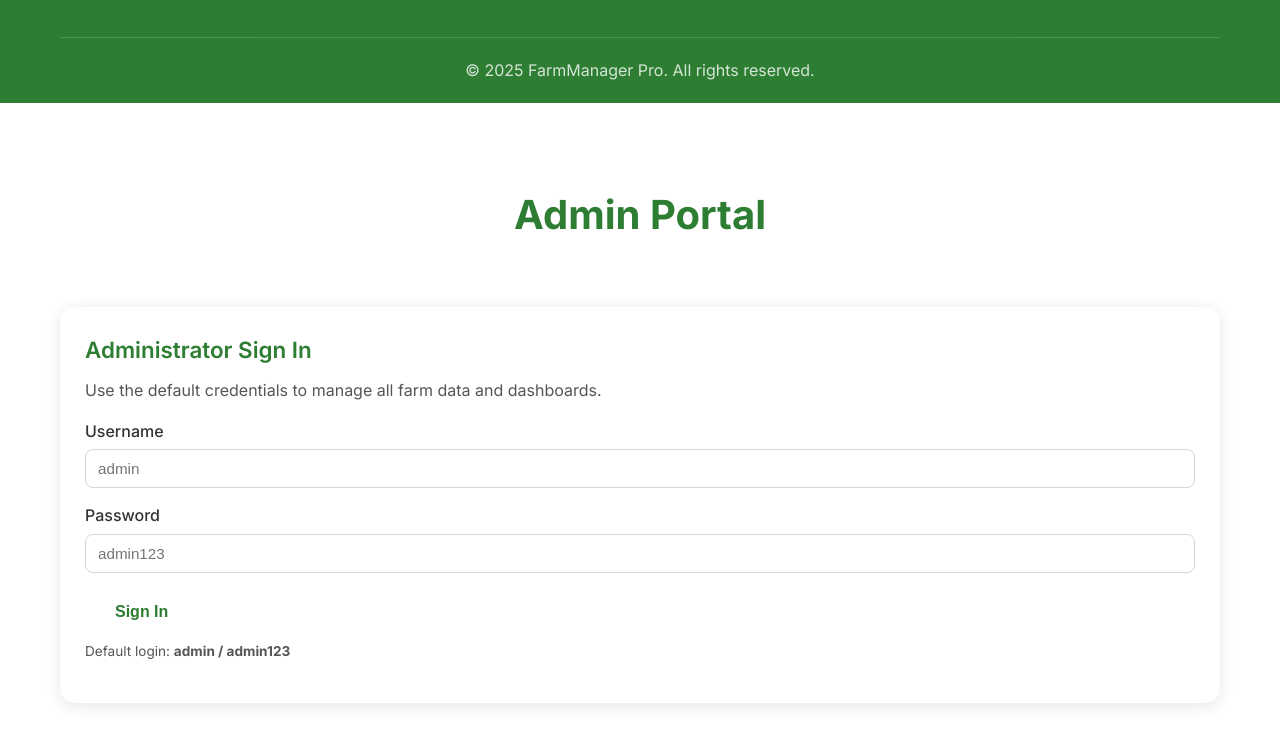
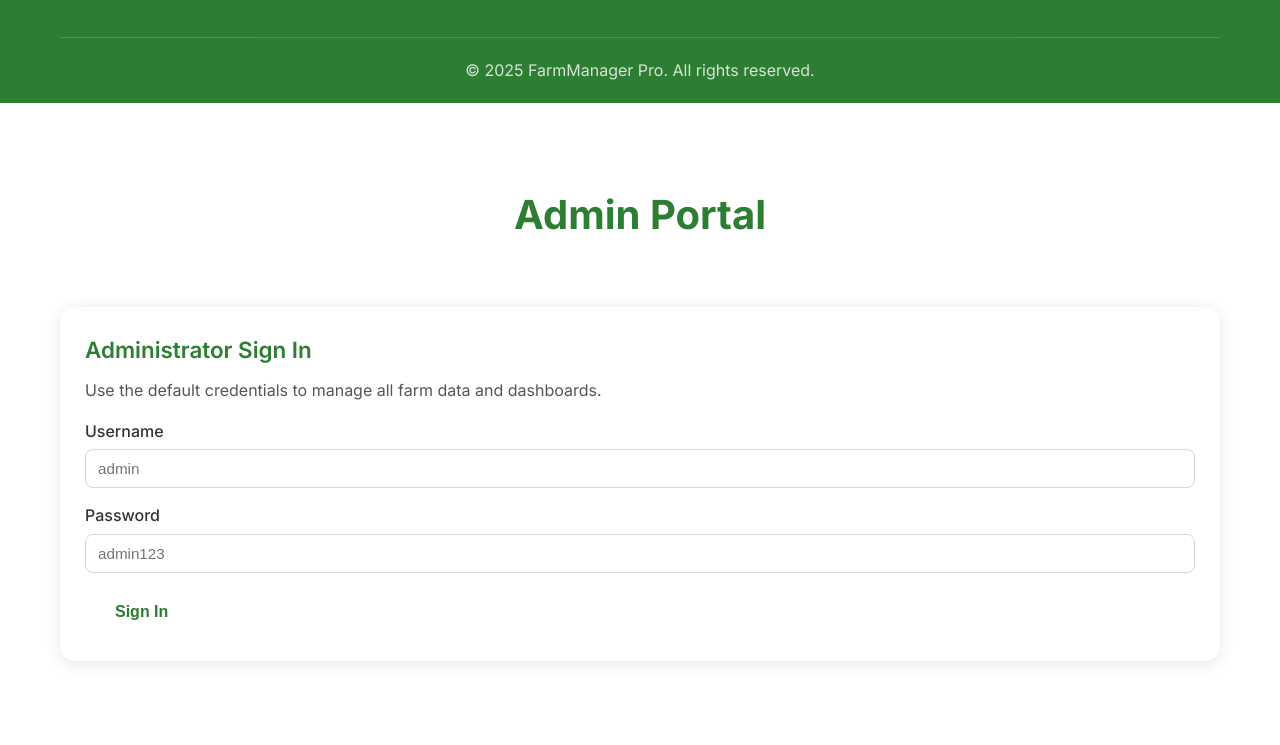
Before and after one commit to steffinsnr/Farm-and-orchard-management-system, a plain HTML site: page index.html in a window 1280 px wide. Shown: the part 6138-6883 px from the top of the page. Drawn offline with nearby package versions, Linux system fonts and the light colour scheme.

Commit message:
Update index.html

```diff
--- a/index.html
+++ b/index.html
@@ -10,7 +10,7 @@
     <script src="https://cdn.jsdelivr.net/npm/chart.js"></script>
 </head>
 <body>
-    <!-- Navigation -->
+
     <nav class="navbar">
         <div class="nav-container">
             <div class="nav-logo">
@@ -34,7 +34,7 @@
         </div>
     </nav>
 
-    <!-- Hero Section -->
+
     <section id="home" class="hero">
         <div class="hero-container">
             <div class="hero-content">
@@ -56,7 +56,7 @@
         </div>
     </section>
 
-    <!-- Features Section -->
+
     <section id="features" class="features">
         <div class="container">
             <h2 class="section-title">Comprehensive Farm Management</h2>
@@ -107,7 +107,7 @@
         </div>
     </section>
 
-    <!-- Dashboard Section -->
+
     <section id="dashboard" class="dashboard-section">
         <div class="container">
             <h2 class="section-title">Farm Dashboard</h2>
@@ -235,7 +235,7 @@
         </div>
     </section>
 
-    <!-- Crops Management Section -->
+
     <section id="crops" class="crops-section">
         <div class="container">
             <h2 class="section-title">Crop Management</h2>
@@ -330,7 +330,7 @@
         </div>
     </section>
 
-    <!-- Inventory Section -->
+
     <section id="inventory" class="inventory-section">
         <div class="container">
             <h2 class="section-title">Inventory Management</h2>
@@ -460,7 +460,7 @@
         </div>
     </section>
 
-    <!-- Analytics Section -->
+
     <section id="analytics" class="analytics-section">
         <div class="container">
             <h2 class="section-title">Farm Analytics</h2>
@@ -508,7 +508,7 @@
         </div>
     </section>
 
-    <!-- Weather Section -->
+
     <section id="weather" class="weather-section">
         <div class="container">
             <h2 class="section-title">Weather Monitoring</h2>
@@ -594,7 +594,7 @@
         </div>
     </section>
 
-    <!-- Footer -->
+
     <footer class="footer">
         <div class="container">
             <div class="footer-content">
@@ -626,7 +626,7 @@
         </div>
     </footer>
 
-    <!-- Admin Section -->
+
     <section id="admin" class="admin-section">
         <div class="container">
             <h2 class="section-title">Admin Portal</h2>
@@ -645,17 +645,16 @@
                             <input type="password" id="admin-password" placeholder="admin123" required>
                         </div>
                         <button type="submit" class="btn btn-primary">Sign In</button>
-                        <p class="admin-hint">Default login: <strong>admin / admin123</strong></p>
-                        <p id="admin-login-error" class="admin-error" style="display:none;">Invalid credentials. Please try again.</p>
+                        <p id="admin-login-error" class="admin-error" style="display:none;">Invalid credentials. Please try again.(hint: admin / admin123)</p>
                     </form>
                 </div>
             </div>
 
-            <!-- Admin panel itself now lives in admin.html -->
+
         </div>
     </section>
 
-    <!-- Generic Modal -->
+
     <div id="app-modal" class="app-modal" style="display:none;">
         <div class="app-modal-backdrop"></div>
         <div class="app-modal-content">
```
